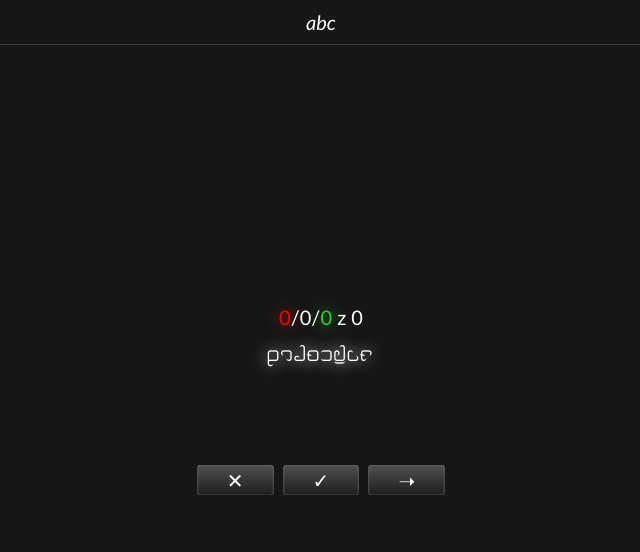
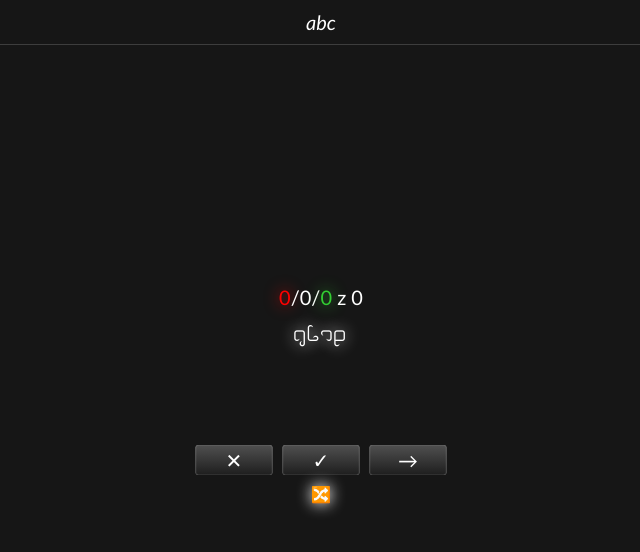
Before and after one commit to Pyra222/Pyra222.github.io, a plain HTML site: page index.html in a window 1280 px wide. Shown: the whole page, without its empty margins (319-959 px from the left). Drawn offline with Linux system fonts and the light colour scheme.

Commit message:
Added random word generation

```diff
--- a/css/style.css
+++ b/css/style.css
@@ -114,7 +114,7 @@ td {
 .control {
     display: flex;
     flex-direction: row;
-    justify-content: center;
+    justify-content: space-evenly;
 }
 
 .word {
@@ -140,7 +140,7 @@ input[type="text"] {
 }
 
 button {
-    width: 80px;
+    width: 83px;
     color: white;
     background: linear-gradient(to bottom, rgb(80, 80, 80), rgb(30, 30, 30));
     border: none;
@@ -162,6 +162,15 @@ button:active {
     background: linear-gradient(to bottom, rgb(120, 120, 120), rgb(70, 70, 70));
 }
 
+.random{
+    height: 20px;
+    line-height: 20px;
+    user-select: none;
+    cursor: pointer;
+}
+
+#random_label{
+}
 @media only screen and (max-width: 600px) {
     .reminder{
         height: 50%;
--- a/index.html
+++ b/index.html
@@ -131,13 +131,17 @@
         <div class="row control">
             <button id="clear" class="alpha" onclick="clear()">✕</button>
             <button id="ok" class="alpha" onclick="checkWord()">✓</button>
-            <button id="next" class="alpha" onclick="next()">➝</button>
+            <button id="next" class="alpha" onclick="next()">→</button>
+        </div>
+        <div class="row settings">
+            <span class="random elian">🔀</span>
         </div>
     </div>
     <div class="switch alpha">
         <i>abc</i>
     </div>
     <script src="data/words.js"></script>
+    <script src="js/utils.js"></script>
     <script src="js/script.js"></script>
     <script src="js/events.js"></script>
 </body>
--- a/js/events.js
+++ b/js/events.js
@@ -3,9 +3,13 @@ $(document).on('keypress', '#answer', function (event) {
     if (keycode == '13') {
         checkWord();
     }
-})
+});
 
 $(document).on('click', '.switch', function(event){
     $('.reminder').toggleClass('hidden');
-    console.log('switched');
-})
+});
+
+$(document).on('click', '.random', function(event){
+    $('.random').toggleClass('success');
+    random = !random;
+});
--- a/js/script.js
+++ b/js/script.js
@@ -3,10 +3,11 @@ let scorePos = 0;
 let scoreNeg = 0;
 let scorePass = 0;
 let words;
+let random = false;
 
-function getWordsFromFile(){
-    return new Promise(function(resolve, reject){
-        words = dict.split(/\r?\n/).map(e=>e.split(/\/|\s/)[0]);
+function getWordsFromFile() {
+    return new Promise(function (resolve, reject) {
+        words = dict.split(/\r?\n/).map(e => e.split(/\/|\s/)[0]);
         resolve();
     });
 }
@@ -15,9 +16,22 @@ function getWord() {
     clear();
     $(".word").text("...");
     $('.result').html("");
-    word = words[Math.floor(Math.random() * words.length)];
+    if (random) {
+        word = getRandomWord();
+    } else {
+        word = words[random_int(0, words.length)];
+    }
     $(".word").text(word);
     $('#answer').focus();
+}
+
+function getRandomWord() {
+    let length = random_int(3, 21);
+    let random_word = "";
+    for (var i = 0; i < length; i++) {
+        random_word += letters[random_int(0, letters.length)];
+    }
+    return random_word;
 }
 
 function success() {
--- /dev/null
+++ b/js/utils.js
@@ -0,0 +1,5 @@
+let letters = "aąbcćdeęfghijklłmnńoópqrsśtuvwxyzźż";
+
+function random_int(min, max){
+    return Math.floor(Math.random() * (max-min) + min);
+}
```
